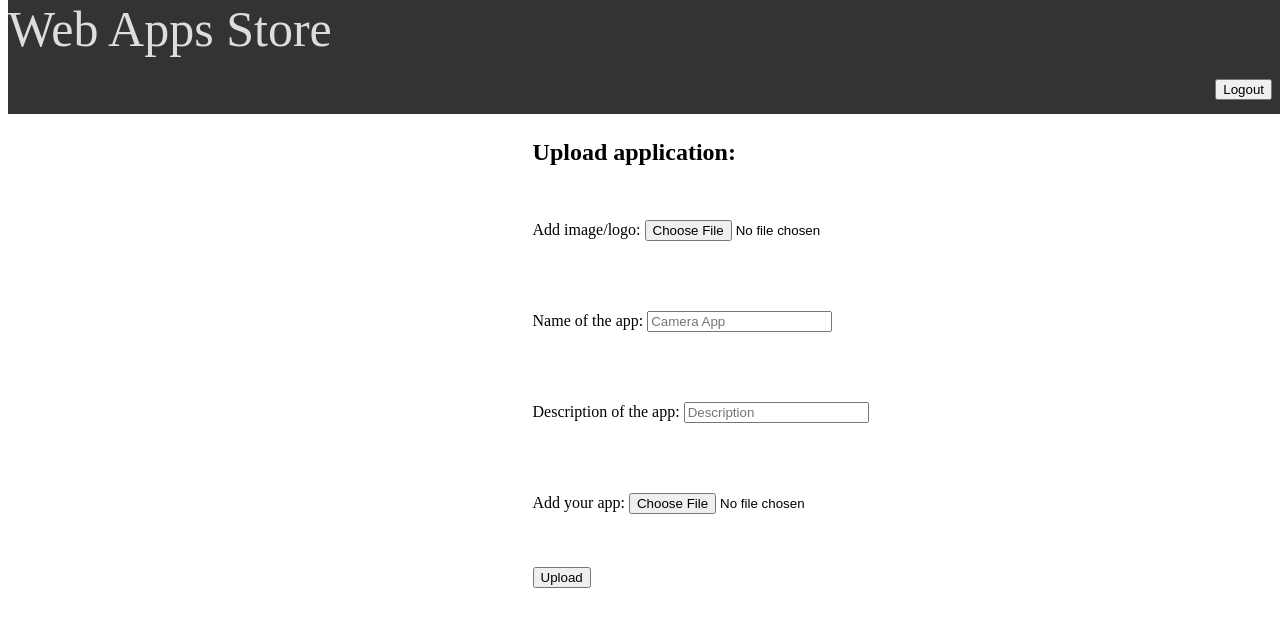
After one commit to cvetelinast/Web-App-Store, a PHP site: page /app/newApp.php in a window 1280 px wide. The commit adds this page. Shown: the top 627 px of the page. Run offline with PHP 8.4, Linux system fonts and the light colour scheme; a user stored in the database is signed in.

Commit message:
Added temporary uploading of file on the file system of the server. We need to change it to upload in a database. The name of the app and the description are not written anywhere.

```diff
--- a/app/app.php
+++ b/app/app.php
@@ -26,6 +26,11 @@
     <div class="main">
         <div class="wrapper" style="background-image: url(../images/background.jpg);">
         </div>
+		<div class="container">
+				<form action = "" method = "post">
+					<input type="submit" class="add_app" name="add_app" value="Add application">
+				</form>
+        </div>
     </div>
 </body>
 
--- /dev/null
+++ b/app/newApp.php
@@ -0,0 +1,61 @@
+<!DOCTYPE html>
+<html lang="en">
+<head>
+	<meta http-equiv="Content-Type" content="text/html; charset=utf-8" />
+	<meta name="viewport" content="width=device-width, initial-scale=1.0">
+	<title>Web App Store </title>
+	<link type="text/css" href="../css/styles.css" rel="stylesheet">
+	<link type="text/css" href="../css/app_styles.css" rel="stylesheet">
+	<link rel="icon" href="../images/icon.png">
+</head>
+<body>
+
+	<div class="navbar navbar-fixed-top">
+        <a class="title">
+			Web Apps Store
+		</a>
+		<div class="container">
+            <a>
+				<form action = "" method = "post">
+					<input type="submit" class="logout" name="logout" value="Logout">
+				</form>
+			</a>
+        </div>
+    </div>
+
+    <div class="main">
+        <form action="" method="post" enctype="multipart/form-data">
+            <div class="containerUploading">
+                <h2>Upload application:</h2>
+                <a class="child">
+                    <p> Add image/logo: <input type="file" name="imageToUpload" id="imageToUpload" required></p>
+                </a>
+
+                <a class="child">
+                    <p> Name of the app: <input type="text" placeholder="Camera App" id="appName" name="appName" required></p>
+                </a>
+
+                <a class="child">
+                    <p> Description of the app:  <input type="textarea" placeholder="Description" id="appDescription" name="appDescription" required></p>
+                </a>
+
+                <a class="child">
+                    <p> Add your app: <input type="file" name="appToUpload" id="appToUpload" required></p>
+                </a>
+                <a class="child">
+                    <input type="submit" value="Upload" name="upload">
+                </a>
+            </div>
+        </form>
+        <?php include ('../server/upload.php') ?>
+    </div>
+</body>
+
+<?php include('../server/server.php') ?>
+
+<?php
+	session_start();
+	if(!isset($_SESSION['username'])){
+		header('Location:../index.php');
+	}
+?>
--- a/css/app_styles.css
+++ b/css/app_styles.css
@@ -2,3 +2,20 @@
     float: right;
     padding: 5%;
   }
+
+  .add_app {
+    width:50%;
+  }
+
+  .containerUploading {
+    display: flex;
+    flex-direction: column;
+    width: 50%;
+    padding-left: 40%;
+  }
+
+  .child, h2 {
+    align-self: flex-start;
+    margin: 3%;
+    width: 100%;
+  }
--- a/server/server.php
+++ b/server/server.php
@@ -84,6 +84,10 @@ function logout(){
    header('Location:../index.php');
 }
 
+function addApp(){
+    header('Location:newApp.php');
+}
+
     $db = "mysql:host=localhost;dbname=web-app-store";
     $username = "root";
     $password = "";
@@ -111,4 +115,8 @@ function logout(){
     if(isset($_POST['logout'])){
       logout();
     }
+
+    if(isset($_POST['add_app'])){
+      addApp();
+    }
 ?>
--- /dev/null
+++ b/server/upload.php
@@ -0,0 +1,70 @@
+<?php
+if(isset($_POST["upload"])) {
+    $target_dir = "../uploads/";
+
+    $imageDestination = $target_dir . basename($_FILES["imageToUpload"]["name"]);
+    $appDestination = $target_dir . basename($_FILES["appToUpload"]["name"]);
+
+    $uploadOk = 1;
+    $imageFileType = strtolower(pathinfo($imageDestination,PATHINFO_EXTENSION));
+    $appFileType = strtolower(pathinfo($appDestination,PATHINFO_EXTENSION));
+
+    // Check if the files are not fake
+
+        $imageSize = getimagesize($_FILES["imageToUpload"]["tmp_name"]);
+        $appSize = filesize($_FILES["appToUpload"]["tmp_name"]);
+
+        if($imageSize !== false && $appSize !== false) {
+            echo "The first file is an image - " . $imageSize["mime"] . ".";
+            echo "The second file is valid - " . $appSize["mime"] . ".";
+            $uploadOk = 1;
+        } else {
+            echo "File(s) not valid.";
+            $uploadOk = 0;
+        }
+
+    // Check if file already exists
+    // if (file_exists($imageDestination)) {
+    //     echo "Sorry, file already exists.";
+    //     $uploadOk = 0;
+    // }
+    // Check file size >500KB
+    if ($_FILES["imageToUpload"]["size"] > 500000) {
+        echo "Sorry, your image is too large.";
+        $uploadOk = 0;
+    }
+    // Check file size >50MB
+    if ($_FILES["appToUpload"]["size"] > 50000000) {
+        echo "Sorry, your app is too large.";
+        $uploadOk = 0;
+    }
+
+    // Allow certain file formats
+    if($imageFileType != "jpg" && $imageFileType != "png" && $imageFileType != "jpeg"
+    && $imageFileType != "gif" ) {
+        echo "Sorry, only JPG, JPEG, PNG & GIF files are allowed.";
+        $uploadOk = 0;
+    }
+    //
+    if($appFileType != "rar" && $appFileType != "zip" && $appFileType != "7z"){
+        echo "Sorry, only RAR, ZIP & 7Z files are allowed.";
+        $uploadOk = 0;
+    }
+    // Check if $uploadOk is set to 0 by an error
+    if ($uploadOk == 0) {
+        echo "Sorry, your file was not uploaded.";
+    // if everything is ok, try to upload file
+    } else {
+        if (move_uploaded_file($_FILES["imageToUpload"]["tmp_name"], $imageDestination)) {
+            echo "The file ". basename( $_FILES["imageToUpload"]["name"]). " has been uploaded.";
+        } else {
+            echo "Sorry, there was an error uploading your file.";
+        }
+        if (move_uploaded_file($_FILES["appToUpload"]["tmp_name"], $appDestination)) {
+            echo "The file ". basename( $_FILES["appToUpload"]["name"]). " has been uploaded.";
+        } else {
+            echo "Sorry, there was an error uploading your file.";
+        }
+    }
+}
+?>
```
